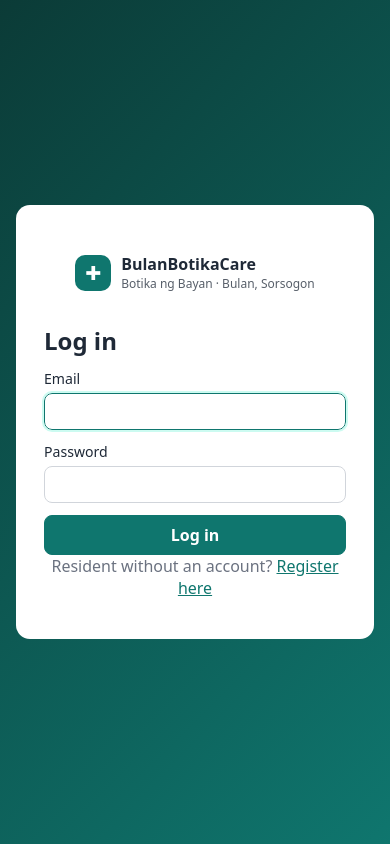
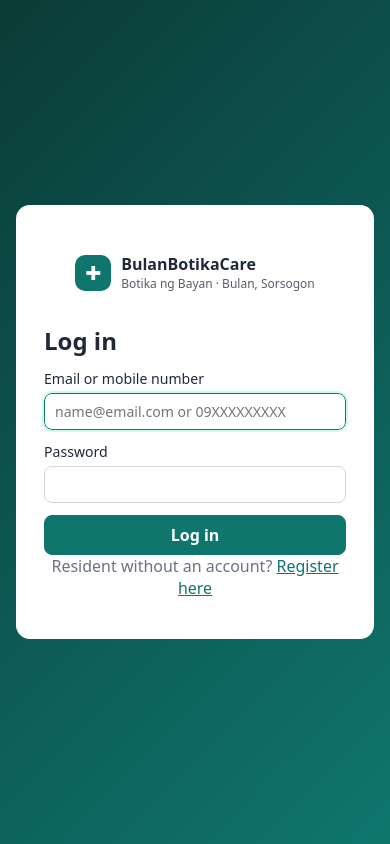
Before and after one commit to renancano22/botika-frontend, a React (Vite) app: page /login in a window 390 px wide. Built offline with nearby package versions, Linux system fonts and the light colour scheme; no server answers.

Commit message:
Residents can log in with email or mobile number

```diff
--- a/src/auth.tsx
+++ b/src/auth.tsx
@@ -5,7 +5,7 @@ import type { User } from './types';
 interface AuthState {
   user: User | null;
   loading: boolean;
-  login: (email: string, password: string) => Promise<void>;
+  login: (login: string, password: string) => Promise<void>;
   register: (data: Record<string, string>) => Promise<void>;
   logout: () => Promise<void>;
 }
@@ -35,7 +35,7 @@ export function AuthProvider({ children }: { children: ReactNode }) {
   const value: AuthState = {
     user,
     loading,
-    login: async (email, password) => handleAuth((await api.post('/login', { email, password })).data),
+    login: async (login, password) => handleAuth((await api.post('/login', { login, password })).data),
     register: async (data) => handleAuth((await api.post('/register', data)).data),
     logout: async () => {
       try { await api.post('/logout'); } catch { /* token may already be invalid */ }
--- a/src/pages/Login.tsx
+++ b/src/pages/Login.tsx
@@ -5,8 +5,8 @@ import { useAuth } from '../auth';
 import { Message } from '../components/ui';
 
 export default function Login() {
-  const { login } = useAuth();
-  const [email, setEmail] = useState('');
+  const { login: signIn } = useAuth();
+  const [login, setLogin] = useState('');
   const [password, setPassword] = useState('');
   const [error, setError] = useState('');
   const [busy, setBusy] = useState(false);
@@ -16,7 +16,7 @@ export default function Login() {
     setBusy(true);
     setError('');
     try {
-      await login(email, password);
+      await signIn(login, password);
     } catch (err) {
       setError(errorMessage(err));
     } finally {
@@ -33,7 +33,9 @@ export default function Login() {
         </div>
         <h1>Log in</h1>
         <Message>{error}</Message>
-        <label>Email<input type="email" value={email} onChange={(e) => setEmail(e.target.value)} required autoFocus /></label>
+        <label>Email or mobile number
+          <input value={login} onChange={(e) => setLogin(e.target.value)} placeholder="name@email.com or 09XXXXXXXXX" autoComplete="username" required autoFocus />
+        </label>
         <label>Password<input type="password" value={password} onChange={(e) => setPassword(e.target.value)} required /></label>
         <button className="btn" disabled={busy}>{busy ? 'Logging in…' : 'Log in'}</button>
         <p className="muted center">Resident without an account? <Link to="/register">Register here</Link></p>
--- a/src/pages/Register.tsx
+++ b/src/pages/Register.tsx
@@ -34,8 +34,8 @@ export default function Register() {
         <Message>{error}</Message>
         <label>Full name<input value={form.name} onChange={set('name')} required /></label>
         <label>Address (Barangay / Zone)<input value={form.address} onChange={set('address')} required /></label>
-        <label>Mobile number (for SMS)<input value={form.contact_no} onChange={set('contact_no')} placeholder="09171234567" required /></label>
-        <label>Email<input type="email" value={form.email} onChange={set('email')} required /></label>
+        <label>Mobile number (for log in and SMS updates)<input type="tel" value={form.contact_no} onChange={set('contact_no')} placeholder="09XXXXXXXXX" required /></label>
+        <label>Email (optional — you can also log in with it)<input type="email" value={form.email} onChange={set('email')} /></label>
         <div className="row">
           <label>Password<input type="password" value={form.password} onChange={set('password')} minLength={8} required /></label>
           <label>Confirm password<input type="password" value={form.password_confirmation} onChange={set('password_confirmation')} minLength={8} required /></label>
--- a/src/pages/admin/Users.tsx
+++ b/src/pages/admin/Users.tsx
@@ -21,7 +21,7 @@ export default function Users() {
   const open = (u?: User) => {
     setEditing(u ?? null);
     setFormError('');
-    setForm(u ? { name: u.name, email: u.email, password: '', role: u.role } : { name: '', email: '', password: '', role: 'staff' });
+    setForm(u ? { name: u.name, email: u.email ?? '', password: '', role: u.role } : { name: '', email: '', password: '', role: 'staff' });
   };
 
   const save = async (e: FormEvent) => {
@@ -55,7 +55,7 @@ export default function Users() {
             <option value="staff">Pharmacy staff</option>
             <option value="resident">Residents</option>
           </select>
-          <input className="search" placeholder="Search name or email…" value={search} onChange={(e) => setSearch(e.target.value)} />
+          <input className="search" placeholder="Search name, email, mobile or Patient ID…" value={search} onChange={(e) => setSearch(e.target.value)} />
         </div>
       }>
         {loading && !data ? <Loading /> : !data?.length ? <Empty>No users found.</Empty> : (
@@ -64,7 +64,7 @@ export default function Users() {
             <tbody>
               {data.map((u) => (
                 <tr key={u.user_id} className={u.is_active ? '' : 'row-muted'}>
-                  <td>{u.name}</td><td>{u.email}</td><td><Badge value={u.role} /></td>
+                  <td>{u.name}</td><td>{u.email ?? '—'}</td><td><Badge value={u.role} /></td>
                   <td>{u.resident ? `${u.resident.qr_code} · ${u.resident.contact_no}` : '—'}</td>
                   <td>{u.is_active ? 'Active' : 'Deactivated'}</td>
                   <td>{formatDate(u.created_at)}</td>
@@ -86,7 +86,9 @@ export default function Users() {
           <form onSubmit={save}>
             <Message>{formError}</Message>
             <label>Full name<input value={form.name} onChange={(e) => setForm({ ...form, name: e.target.value })} required /></label>
-            <label>Email<input type="email" value={form.email} onChange={(e) => setForm({ ...form, email: e.target.value })} required /></label>
+            <label>Email{editing?.role === 'resident' && ' (optional)'}
+              <input type="email" value={form.email} onChange={(e) => setForm({ ...form, email: e.target.value })} required={editing?.role !== 'resident'} />
+            </label>
             <label>{editing ? 'New password (leave blank to keep)' : 'Password'}
               <input type="password" minLength={8} value={form.password} onChange={(e) => setForm({ ...form, password: e.target.value })} required={!editing} />
             </label>
--- a/src/types.ts
+++ b/src/types.ts
@@ -13,7 +13,7 @@ export interface Resident {
 export interface User {
   user_id: number;
   name: string;
-  email: string;
+  email: string | null;
   role: Role;
   is_active: boolean;
   created_at: string;
```
